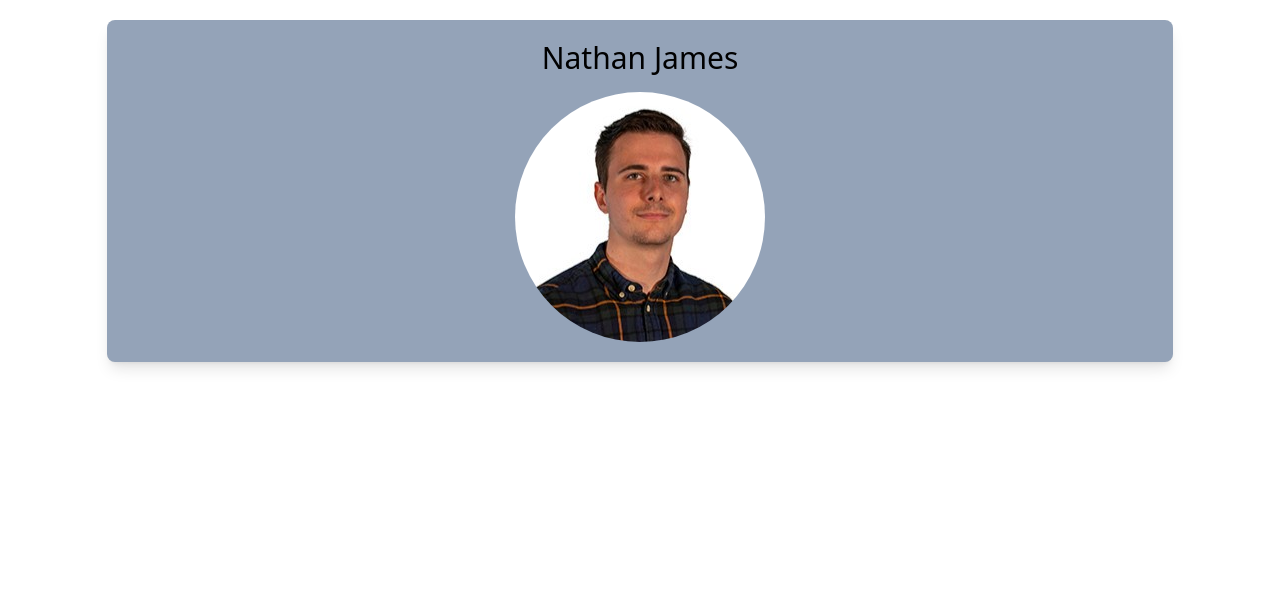
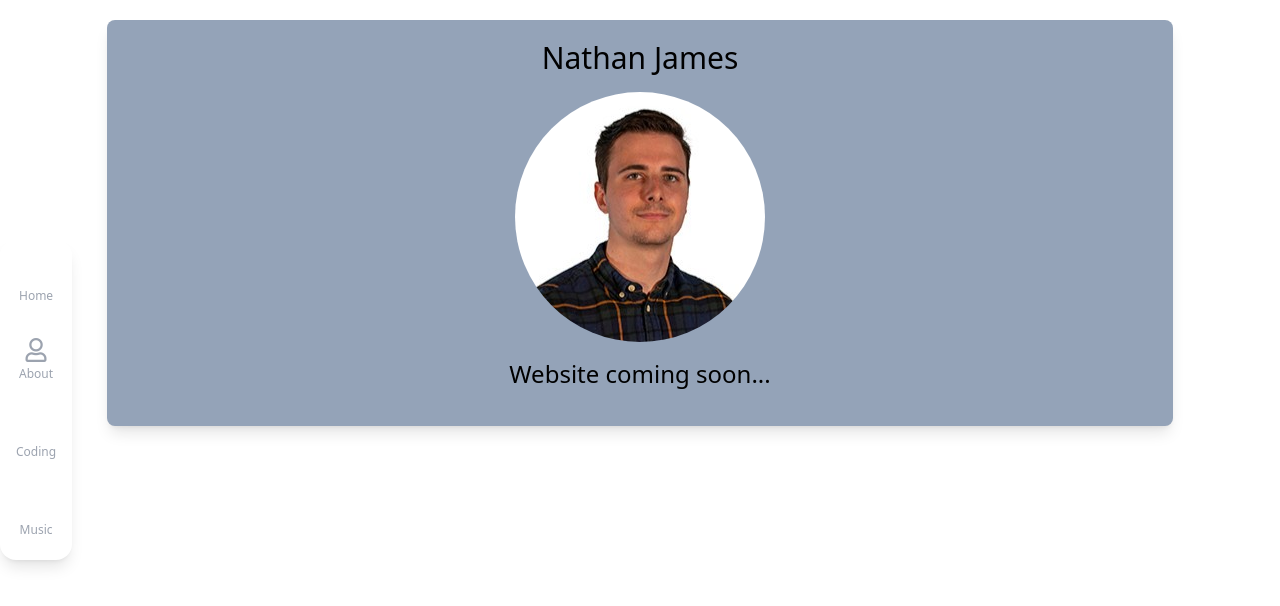
Before and after one commit to Nathanjms/nj-vue, a Vue app: page / in a window 1280 px wide. Shown: the top 606 px of the page. Built offline with nearby package versions, Linux system fonts and the light colour scheme.

Commit message:
WIP Navbar

```diff
--- a/src/App.vue
+++ b/src/App.vue
@@ -1,16 +1,21 @@
 <script setup>
 import './assets/css/index.css';
+import Navbar from './components/Navbar.vue';
 </script>
 
 <template>
+  <Navbar />
   <div class="container mx-auto">
     <div class="bg-slate-400 py-5 mx-auto w-5/6 text-center my-5 rounded-lg shadow-lg">
-      <h1 class="text-3xl font-medium hover:font-bold pb-4">
+      <h1 class="text-3xl font-medium pb-4">
         Nathan James
       </h1>
       <img alt="Photo of Nathan James"
         class="mx-auto rounded-full  hover:scale-110 hover:shadow-lg transition duration-300 ease-in-out"
         src="./assets/images/nathan_square.jpg" />
+      <h1 class="text-2xl font-medium py-4 hover:rotate-12 transition-all">
+        Website coming soon...
+      </h1>
     </div>
   </div>
 </template>
--- /dev/null
+++ b/src/components/NavItem.vue
@@ -0,0 +1,19 @@
+<script setup>
+defineProps(['name', 'link', 'icon']);
+</script>
+<template>
+    <div class="flex-1 group hover:scale-110">
+        <a :href="link" class="flex items-end justify-center text-center
+                mx-auto px-2 pt-2 w-full
+                text-gray-400
+                group-hover:text-purple-700
+                border-b-2 border-transparent
+        ">
+            <span class="block px-1 pt-1 pb-2">
+                <i :class="icon" class="text-2xl pt-1 mb-1 block`"></i>
+                <span class="block text-xs pb-1">{{ name }}</span>
+                <span class="block w-1 mx-auto h-1 group-hover:bg-purple-500 rounded-full"></span>
+            </span>
+        </a>
+    </div>
+</template>
--- /dev/null
+++ b/src/components/Navbar.vue
@@ -0,0 +1,38 @@
+    <style>
+    @import url(https://pro.fontawesome.com/releases/v5.10.0/css/all.css);
+    </style>
+<script setup>
+import NavItem from './NavItem.vue';
+const navItems = [
+    {
+        link: '#',
+        name: 'Home',
+        icon: 'far fa-home'
+    },
+    {
+        link: '#',
+        name: 'About',
+        icon: 'far fa-user'
+    },
+    {
+        link: '#',
+        name: 'Coding',
+        icon: 'far fa-desktop'
+    },
+    {
+        link: '#',
+        name: 'Music',
+        icon: 'far fa-guitar'
+    },
+];
+</script>
+<template>
+
+    <div class="mx-auto fixed z-50 bottom-0 md:top-0 w-full md:w-auto md:flex md:items-center">
+        <div class="px-1 bg-white shadow-lg rounded-2xl">
+            <div class="flex md:flex-col md:py-1 dark:bg-slate-100">
+                <NavItem v-for="navItem in navItems" :link="navItem.link" :name="navItem.name" :icon="navItem.icon" />
+            </div>
+        </div>
+    </div>
+</template>
--- a/tailwind.config.js
+++ b/tailwind.config.js
@@ -8,4 +8,5 @@ module.exports = {
     extend: {},
   },
   plugins: [],
+  darkMode: 'class'
 }
```
